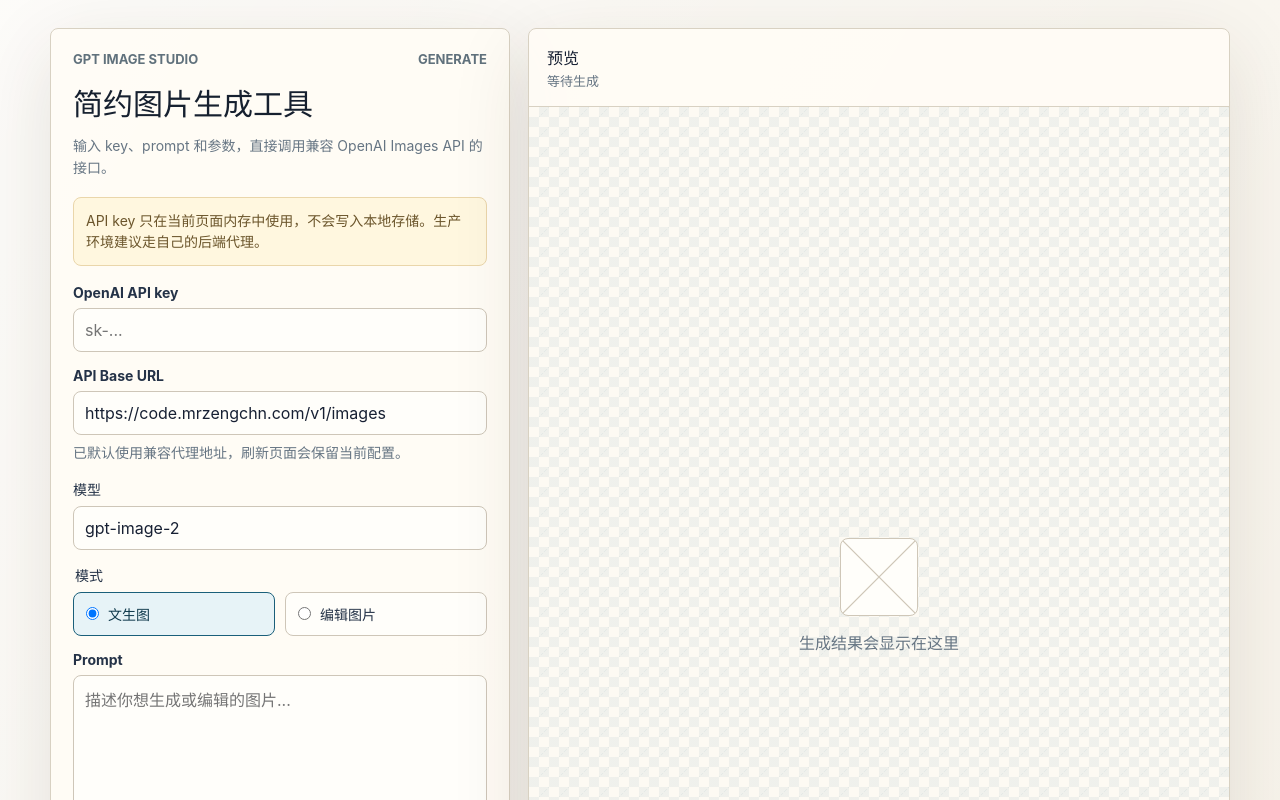
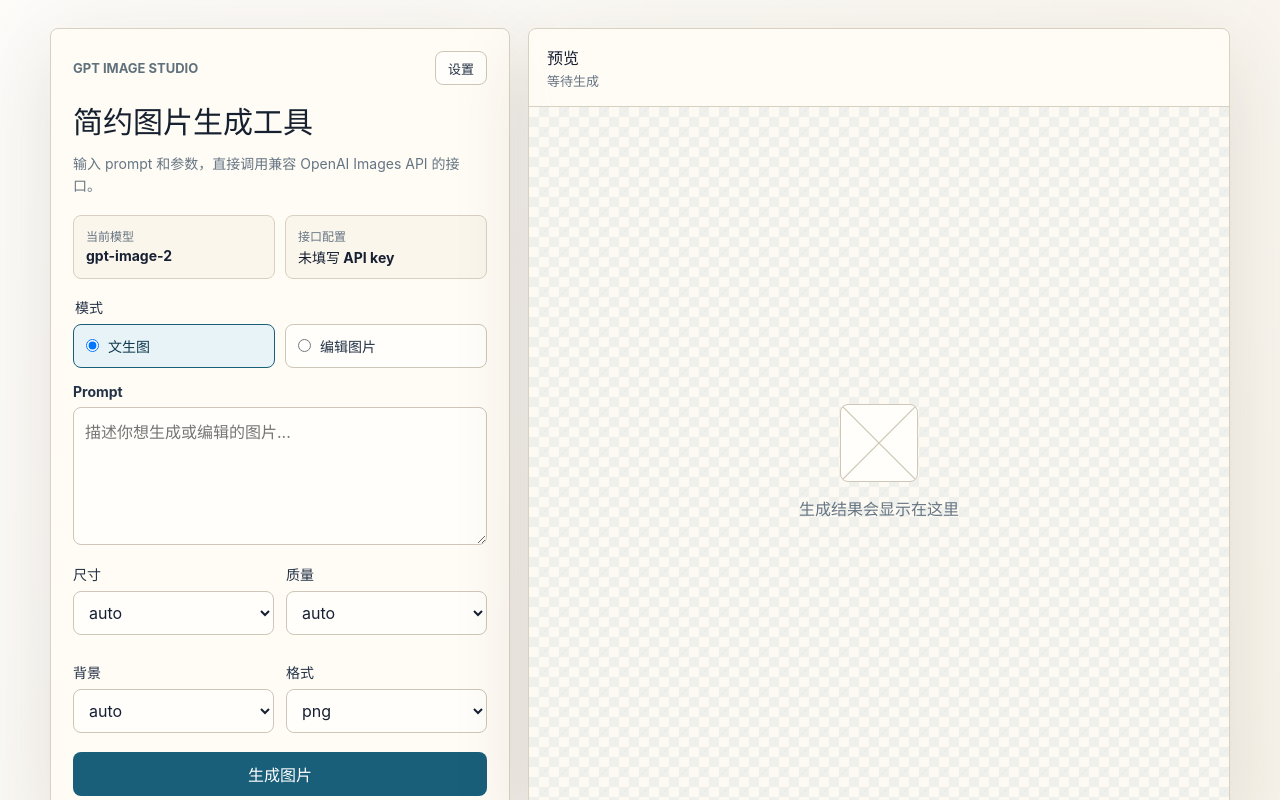
Before and after one commit to honlnk/gpt-image-studio, a Vue app: page / in a window 1280 px wide. Shown: the top 800 px of the page. Built offline with nearby package versions, Linux system fonts and the light colour scheme.

Commit message:
feat: move api settings into modal

```diff
--- a/src/App.vue
+++ b/src/App.vue
@@ -22,6 +22,7 @@ const imageSrc = ref('')
 const status = ref('')
 const statusType = ref('')
 const isBusy = ref(false)
+const isSettingsOpen = ref(false)
 
 const isEditMode = computed(() => mode.value === 'edit')
 const actionLabel = computed(() => (isEditMode.value ? '编辑图片' : '生成图片'))
@@ -51,6 +52,14 @@ function setImageFile(event) {
 
 function setMaskFile(event) {
   maskFile.value = event.target.files?.[0] ?? null
+}
+
+function openSettings() {
+  isSettingsOpen.value = true
+}
+
+function closeSettings() {
+  isSettingsOpen.value = false
 }
 
 function validate() {
@@ -182,44 +191,25 @@ function formatError(error) {
       <form class="panel controls" @submit.prevent="submit">
         <div class="topline">
           <span>GPT Image Studio</span>
-          <span>{{ isEditMode ? 'Edit' : 'Generate' }}</span>
+          <button class="settings-button" type="button" @click="openSettings">
+            设置
+          </button>
         </div>
 
         <div class="intro">
           <h1>简约图片生成工具</h1>
-          <p>输入 key、prompt 和参数，直接调用兼容 OpenAI Images API 的接口。</p>
+          <p>输入 prompt 和参数，直接调用兼容 OpenAI Images API 的接口。</p>
         </div>
 
-        <div class="notice">
-          API key 只在当前页面内存中使用，不会写入本地存储。生产环境建议走自己的后端代理。
-        </div>
-
-        <div class="field">
-          <label for="apiKey">OpenAI API key</label>
-          <input
-            id="apiKey"
-            v-model="apiKey"
-            autocomplete="off"
-            placeholder="sk-..."
-            type="password"
-          />
-        </div>
-
-        <div class="field">
-          <label for="apiBaseUrl">API Base URL</label>
-          <input id="apiBaseUrl" v-model="apiBaseUrl" type="url" />
-          <p class="hint">已默认使用兼容代理地址，刷新页面会保留当前配置。</p>
-        </div>
-
-        <div class="field">
-          <label for="model">模型</label>
-          <input id="model" v-model="model" list="models" />
-          <datalist id="models">
-            <option value="gpt-image-2" />
-            <option value="gpt-image-1.5" />
-            <option value="gpt-image-1" />
-            <option value="gpt-image-1-mini" />
-          </datalist>
+        <div class="config-summary">
+          <div>
+            <span>当前模型</span>
+            <strong>{{ model || '未设置' }}</strong>
+          </div>
+          <div>
+            <span>接口配置</span>
+            <strong>{{ apiKey ? '已保存' : '未填写 API key' }}</strong>
+          </div>
         </div>
 
         <fieldset class="mode-switch">
@@ -338,5 +328,67 @@ function formatError(error) {
         </div>
       </section>
     </section>
+
+    <div
+      v-if="isSettingsOpen"
+      class="modal-backdrop"
+      role="presentation"
+      @click.self="closeSettings"
+    >
+      <section
+        aria-labelledby="settingsTitle"
+        aria-modal="true"
+        class="settings-modal"
+        role="dialog"
+      >
+        <div class="modal-header">
+          <div>
+            <h2 id="settingsTitle">接口设置</h2>
+            <p>配置会保存在当前浏览器本地存储中。</p>
+          </div>
+          <button aria-label="关闭设置" class="icon-button" type="button" @click="closeSettings">
+            ×
+          </button>
+        </div>
+
+        <div class="notice">
+          API key 会保存在浏览器 localStorage。共享电脑或公共环境中请谨慎使用。
+        </div>
+
+        <div class="field">
+          <label for="apiKey">OpenAI API key</label>
+          <input
+            id="apiKey"
+            v-model="apiKey"
+            autocomplete="off"
+            placeholder="sk-..."
+            type="password"
+          />
+        </div>
+
+        <div class="field">
+          <label for="apiBaseUrl">API Base URL</label>
+          <input id="apiBaseUrl" v-model="apiBaseUrl" type="url" />
+          <p class="hint">默认使用兼容代理地址，刷新页面会保留当前配置。</p>
+        </div>
+
+        <div class="field">
+          <label for="model">模型</label>
+          <input id="model" v-model="model" list="models" />
+          <datalist id="models">
+            <option value="gpt-image-2" />
+            <option value="gpt-image-1.5" />
+            <option value="gpt-image-1" />
+            <option value="gpt-image-1-mini" />
+          </datalist>
+        </div>
+
+        <div class="modal-actions">
+          <button class="primary-action" type="button" @click="closeSettings">
+            完成
+          </button>
+        </div>
+      </section>
+    </div>
   </main>
 </template>
--- a/src/style.css
+++ b/src/style.css
@@ -73,6 +73,7 @@ textarea:focus-visible {
 
 .topline {
   display: flex;
+  align-items: center;
   justify-content: space-between;
   gap: 12px;
   margin-bottom: 20px;
@@ -81,6 +82,33 @@ textarea:focus-visible {
   font-weight: 700;
   letter-spacing: 0;
   text-transform: uppercase;
+}
+
+.settings-button,
+.icon-button {
+  display: inline-flex;
+  align-items: center;
+  justify-content: center;
+  border: 1px solid #cec6b8;
+  border-radius: 8px;
+  color: #243247;
+  background: #fffefa;
+  font-weight: 800;
+  cursor: pointer;
+}
+
+.settings-button {
+  width: auto;
+  min-height: 34px;
+  padding: 6px 12px;
+  font-size: 13px;
+}
+
+.settings-button:hover,
+.icon-button:hover {
+  border-color: #1a5f7a;
+  color: #103a4c;
+  background: #e7f3f7;
 }
 
 .intro {
@@ -118,6 +146,40 @@ textarea:focus-visible {
   border-radius: 8px;
   color: #6b552b;
   background: #fff7df;
+}
+
+.config-summary {
+  display: grid;
+  grid-template-columns: 1fr 1fr;
+  gap: 10px;
+  margin-bottom: 18px;
+}
+
+.config-summary div {
+  min-width: 0;
+  padding: 11px 12px;
+  border: 1px solid #d8d1c2;
+  border-radius: 8px;
+  background: #fbf6ec;
+}
+
+.config-summary span,
+.config-summary strong {
+  display: block;
+}
+
+.config-summary span {
+  margin-bottom: 3px;
+  color: #667583;
+  font-size: 12px;
+}
+
+.config-summary strong {
+  overflow: hidden;
+  color: #172033;
+  font-size: 14px;
+  text-overflow: ellipsis;
+  white-space: nowrap;
 }
 
 .field {
@@ -345,6 +407,69 @@ textarea {
   margin: 0;
 }
 
+.modal-backdrop {
+  position: fixed;
+  inset: 0;
+  z-index: 20;
+  display: grid;
+  place-items: center;
+  padding: 20px;
+  background: rgba(23, 32, 51, 0.42);
+}
+
+.settings-modal {
+  width: min(520px, 100%);
+  max-height: calc(100vh - 40px);
+  overflow: auto;
+  padding: 22px;
+  border: 1px solid #d8d1c2;
+  border-radius: 8px;
+  background: #fffefa;
+  box-shadow: 0 28px 90px rgba(19, 29, 43, 0.32);
+}
+
+.modal-header {
+  display: flex;
+  align-items: flex-start;
+  justify-content: space-between;
+  gap: 16px;
+  margin-bottom: 18px;
+}
+
+.modal-header h2 {
+  margin: 0 0 5px;
+  color: #172033;
+  font-size: 22px;
+  line-height: 1.2;
+  letter-spacing: 0;
+}
+
+.modal-header p {
+  margin: 0;
+  color: #667583;
+  font-size: 14px;
+  line-height: 1.5;
+}
+
+.icon-button {
+  flex: 0 0 auto;
+  width: 36px;
+  height: 36px;
+  padding: 0;
+  font-size: 24px;
+  line-height: 1;
+}
+
+.modal-actions {
+  display: flex;
+  justify-content: flex-end;
+  margin-top: 8px;
+}
+
+.modal-actions .primary-action {
+  width: 112px;
+}
+
 @media (max-width: 900px) {
   .app-shell {
     padding: 16px;
@@ -369,7 +494,8 @@ textarea {
   }
 
   .mode-switch,
-  .settings-grid {
+  .settings-grid,
+  .config-summary {
     grid-template-columns: 1fr;
   }
 }
```
